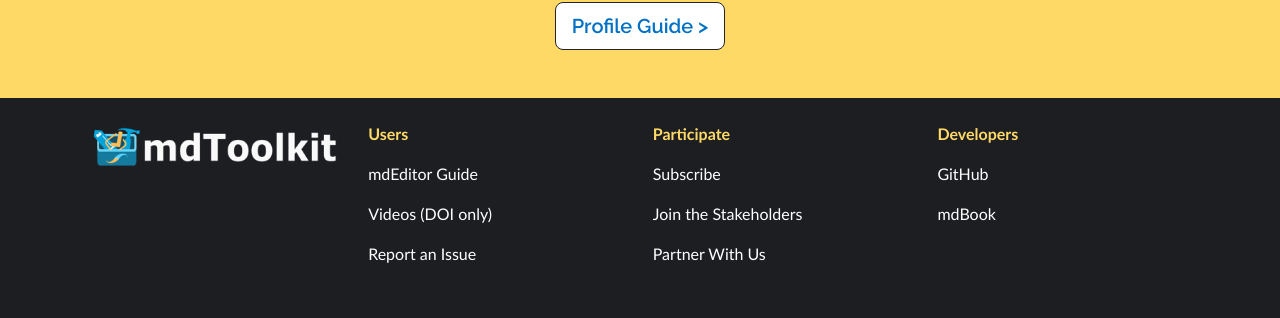
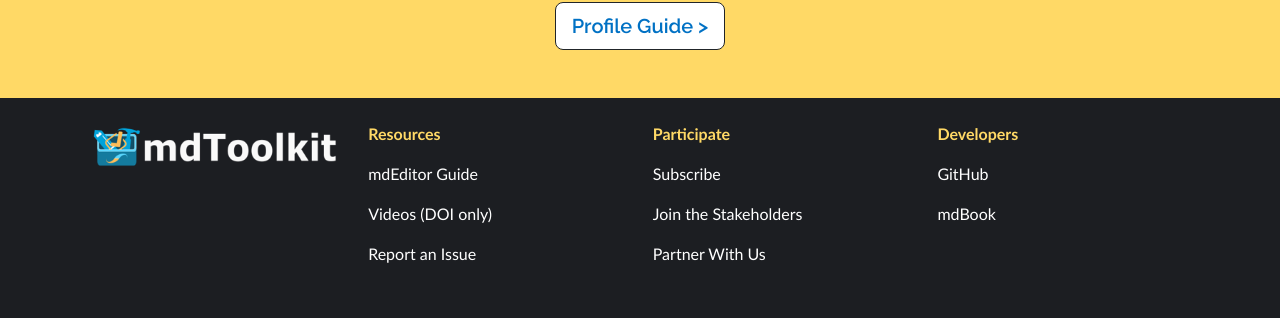
Before and after one commit to adiwg/mdToolkit-web, a Jekyll site: the page built from docs.html, in a window 1280 px wide. Shown: the part 797-1115 px from the top of the page. Built offline with Jekyll 4.4.1, drawn with Linux system fonts in a browser that asks for light colours.

Commit message:
changed footer column title to resources

```diff
--- a/_includes/footer.html
+++ b/_includes/footer.html
@@ -7,7 +7,7 @@
         </a>
       </div>
       <div class="col-sm d-flex flex-column fs-6">
-        <p class="fw-bold footer-title">Users</p>
+        <p class="fw-bold footer-title">Resources</p>
         <p><a class="text-white text-decoration-none" href="https://guide.mdeditor.org/" target="_blank">mdEditor
             Guide</a></p>
         <p><a class="text-white text-decoration-none"
```
Also changed, not shown: 6 other files.
